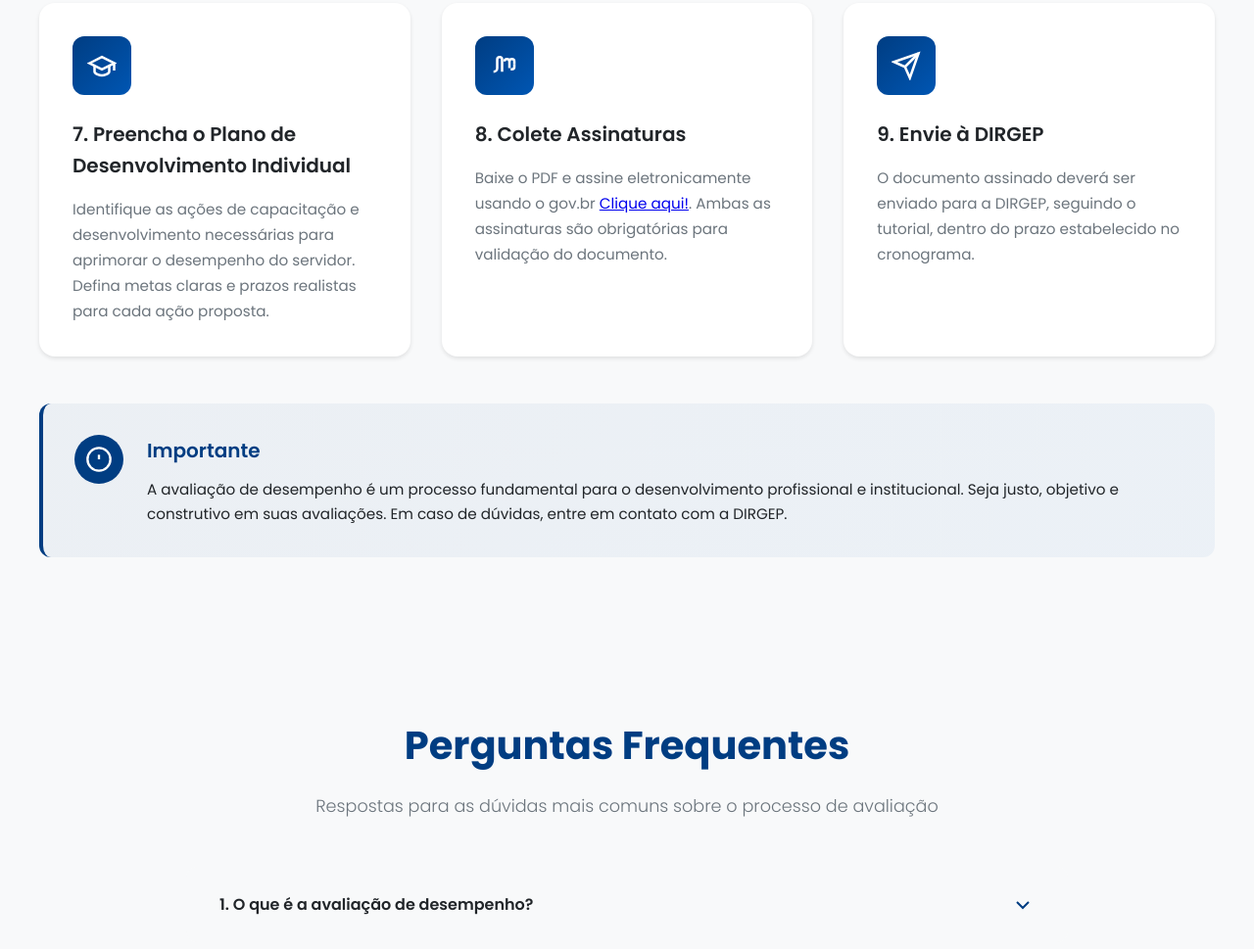
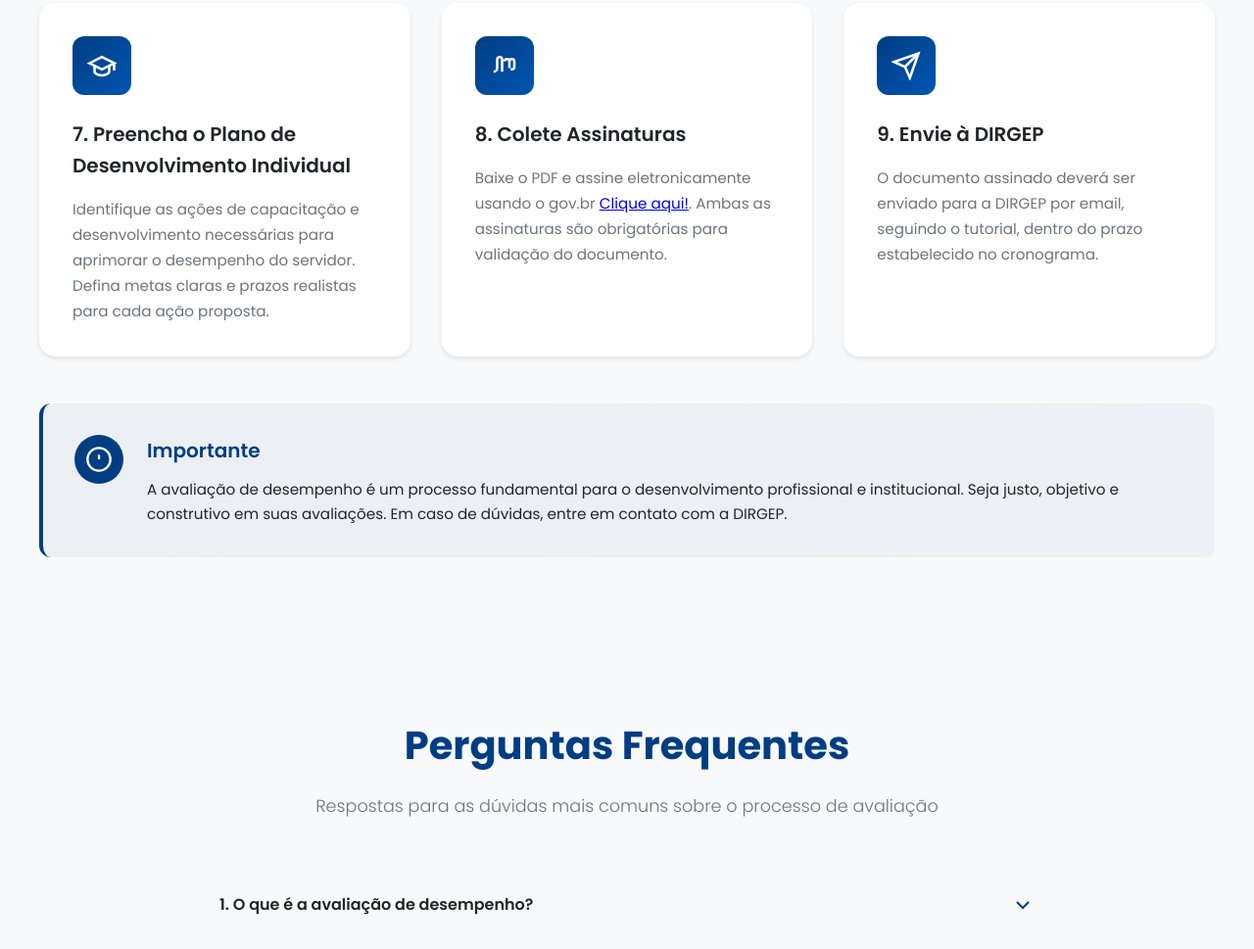
Before and after one commit to Prefeitura-de-Pedro-Leopoldo/PerformanceAssessment, a plain HTML site: page index.html in a window 1280 px wide. Shown: the part 3274-4243 px from the top of the page at 98% size. Drawn offline with Linux system fonts and the light colour scheme.

Commit message:
Atualizar o index.html

```diff
--- a/index.html
+++ b/index.html
@@ -338,7 +338,7 @@
             </div>
             <h3 class="orientacao-title">9. Envie à DIRGEP</h3>
             <p class="orientacao-description">
-              O documento assinado deverá ser enviado para a DIRGEP, seguindo o tutorial, dentro do prazo estabelecido no cronograma.
+              O documento assinado deverá ser enviado para a DIRGEP por email, seguindo o tutorial, dentro do prazo estabelecido no cronograma.
             </p>
           </div>
         </div>
```
